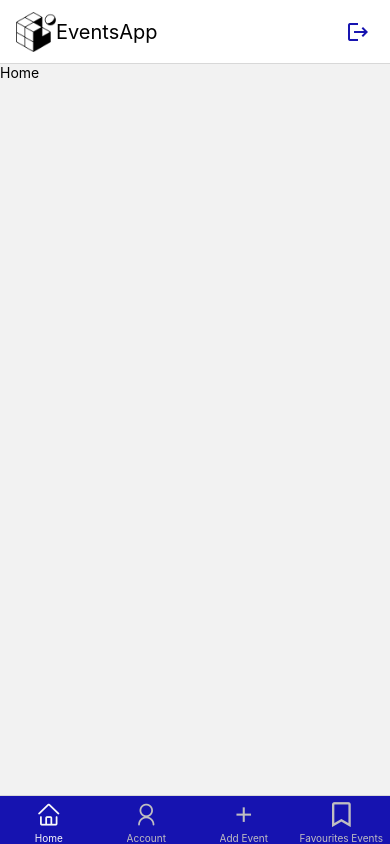
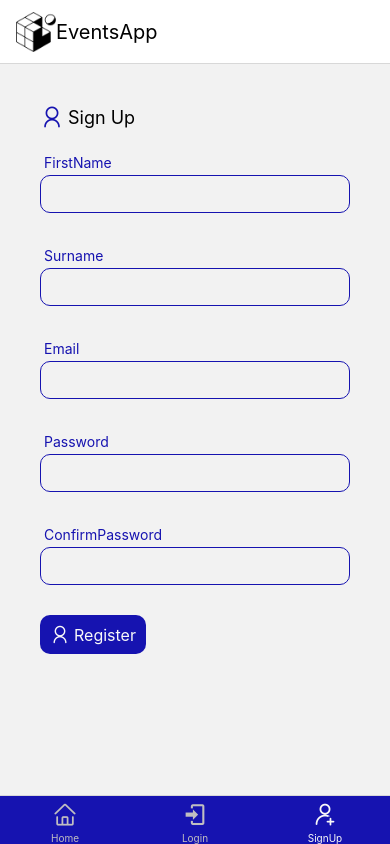
Before and after one commit to radoslawkol/MobileEventsApp, a React Native app: screen /SignUp in a window 390 px wide. Built offline with nearby package versions, Linux system fonts and the light colour scheme.

Commit message:
Add signup screen form

```diff
--- a/components/FormGroup.tsx
+++ b/components/FormGroup.tsx
@@ -32,7 +32,9 @@ export default function FormGroup({
 			<View style={styles.group}>
 				<Text style={styles.label}>{label}</Text>
 				<TextInput
-					secureTextEntry={name === "password" ? true : false}
+					secureTextEntry={
+						name === "password" || name === "confirmPassword" ? true : false
+					}
 					style={styles.input}
 					value={value}
 					onChangeText={onChange}
--- a/components/ui/HeadingIcon.tsx
+++ b/components/ui/HeadingIcon.tsx
@@ -2,7 +2,7 @@ import { View, Text, StyleSheet } from "react-native";
 import { AntDesign } from "@expo/vector-icons";
 
 interface IProps {
-	icon: "login" | "home";
+	icon: "login" | "home" | "user";
 	size: number;
 	color: string;
 	children: string;
--- a/navigation/index.tsx
+++ b/navigation/index.tsx
@@ -117,7 +117,7 @@ export default function Navigator() {
 		);
 	}
 
-	let isAuthenticated = true;
+	let isAuthenticated = false;
 	return (
 		<NavigationContainer>
 			{isAuthenticated ? <AuthenticatedBottomTab /> : <BottomTab />}
--- a/screens/LoginScreen.tsx
+++ b/screens/LoginScreen.tsx
@@ -1,4 +1,4 @@
-import { View, StyleSheet } from "react-native";
+import { View, StyleSheet, ScrollView } from "react-native";
 import { useForm, Controller } from "react-hook-form";
 import Colors from "../constants/Colors";
 import HeadingIcon from "../components/ui/HeadingIcon";
@@ -52,7 +52,7 @@ export default function LoginScreen({ navigation }: IProps) {
 	};
 
 	return (
-		<View style={styles.wrapper}>
+		<ScrollView style={styles.wrapper}>
 			<HeadingIcon icon='login' size={24} color={Colors.secondary}>
 				Log In
 			</HeadingIcon>
@@ -95,7 +95,7 @@ export default function LoginScreen({ navigation }: IProps) {
 					Log in
 				</IconButton>
 			</View>
-		</View>
+		</ScrollView>
 	);
 }
 
@@ -103,7 +103,7 @@ const styles = StyleSheet.create({
 	wrapper: {
 		flex: 1,
 		paddingHorizontal: 40,
-		paddingVertical: 40,
+		marginVertical: 40,
 	},
 	formContainer: {
 		justifyContent: "space-around",
--- a/screens/SignUpScreen.tsx
+++ b/screens/SignUpScreen.tsx
@@ -1,9 +1,170 @@
-import { View, Text } from "react-native";
+import { View, StyleSheet, ScrollView } from "react-native";
+import { useForm, Controller } from "react-hook-form";
+import Colors from "../constants/Colors";
+import HeadingIcon from "../components/ui/HeadingIcon";
+import IconButton from "../components/ui/IconButton";
+import * as yup from "yup";
+import { useYupValidationResolver } from "../lib/reactHookForm";
+import FormGroup from "../components/FormGroup";
 
-export default function SignUpScreen() {
+type FormData = {
+	firstName: string;
+	surname: string;
+	email: string;
+	password: string;
+	confirmPassword: string;
+};
+
+type ErrorData = {
+	[key: string]: {
+		message: string;
+		type: string;
+	};
+};
+
+const validationSchema = yup.object({
+	firstName: yup
+		.string()
+		.min(2, "First Name cannot be less than 2 characters")
+		.max(30, "First Name cannot be more than 30 characters")
+		.required("First Name is required."),
+	surname: yup
+		.string()
+		.min(2, "Surname cannot be less than 2 characters")
+		.max(36, "Surname cannot be more than 36 characters")
+		.required("Surname is required."),
+	email: yup
+		.string()
+		.email("Email has to be valid.")
+		.required("Email is required."),
+	password: yup
+		.string()
+		.min(6, "Password is not valid. Min 6 characters.")
+		.max(20, "Password is not valid. Max 20 characters.")
+		.required("Password is required."),
+	confirmPassword: yup
+		.string()
+		.required("Confirm Password is required.")
+		.oneOf([yup.ref("password")], "Passwords don't match."),
+});
+
+interface IProps {
+	navigation: { navigate: (name: string) => {} };
+}
+
+export default function SignUpScreen({ navigation }: IProps) {
+	const resolver = useYupValidationResolver(validationSchema);
+	const {
+		control,
+		handleSubmit,
+		formState: { errors },
+	} = useForm<FormData>({ resolver });
+
+	const submitHandler = (data: FormData) => {
+		console.log(data);
+		// send data to backend and authenticate user
+
+		navigation.navigate("AccountScreen");
+	};
+
 	return (
-		<View>
-			<Text>SignUp</Text>
-		</View>
+		<ScrollView style={styles.wrapper}>
+			<HeadingIcon icon='user' size={24} color={Colors.secondary}>
+				Sign Up
+			</HeadingIcon>
+			<View style={styles.formContainer}>
+				<Controller
+					name='firstName'
+					control={control}
+					render={({ field: { onChange, onBlur, value } }) => (
+						<FormGroup
+							errors={errors as ErrorData}
+							name='firstName'
+							value={value}
+							onChange={onChange}
+							onBlur={onBlur}
+							defaultValue=''
+						/>
+					)}
+				/>
+				<Controller
+					name='surname'
+					control={control}
+					render={({ field: { onChange, onBlur, value } }) => (
+						<FormGroup
+							errors={errors as ErrorData}
+							name='surname'
+							value={value}
+							onChange={onChange}
+							onBlur={onBlur}
+							defaultValue=''
+						/>
+					)}
+				/>
+				<Controller
+					name='email'
+					control={control}
+					render={({ field: { onChange, onBlur, value } }) => (
+						<FormGroup
+							errors={errors as ErrorData}
+							name='email'
+							value={value}
+							onChange={onChange}
+							onBlur={onBlur}
+							defaultValue=''
+						/>
+					)}
+				/>
+				<Controller
+					name='password'
+					control={control}
+					render={({ field: { onChange, onBlur, value } }) => (
+						<FormGroup
+							errors={errors as ErrorData}
+							name='password'
+							value={value}
+							onChange={onChange}
+							onBlur={onBlur}
+							defaultValue=''
+						/>
+					)}
+				/>
+				<Controller
+					name='confirmPassword'
+					control={control}
+					render={({ field: { onChange, onBlur, value } }) => (
+						<FormGroup
+							errors={errors as ErrorData}
+							name='confirmPassword'
+							value={value}
+							onChange={onChange}
+							onBlur={onBlur}
+							defaultValue=''
+						/>
+					)}
+				/>
+				<IconButton
+					icon='user'
+					color={Colors.textLight}
+					size={20}
+					onPress={handleSubmit(submitHandler)}
+					testID='registerBtn'
+				>
+					Register
+				</IconButton>
+			</View>
+		</ScrollView>
 	);
 }
+
+const styles = StyleSheet.create({
+	wrapper: {
+		flex: 1,
+		paddingHorizontal: 40,
+		marginVertical: 40,
+	},
+	formContainer: {
+		justifyContent: "space-around",
+		marginVertical: 20,
+	},
+});
```
